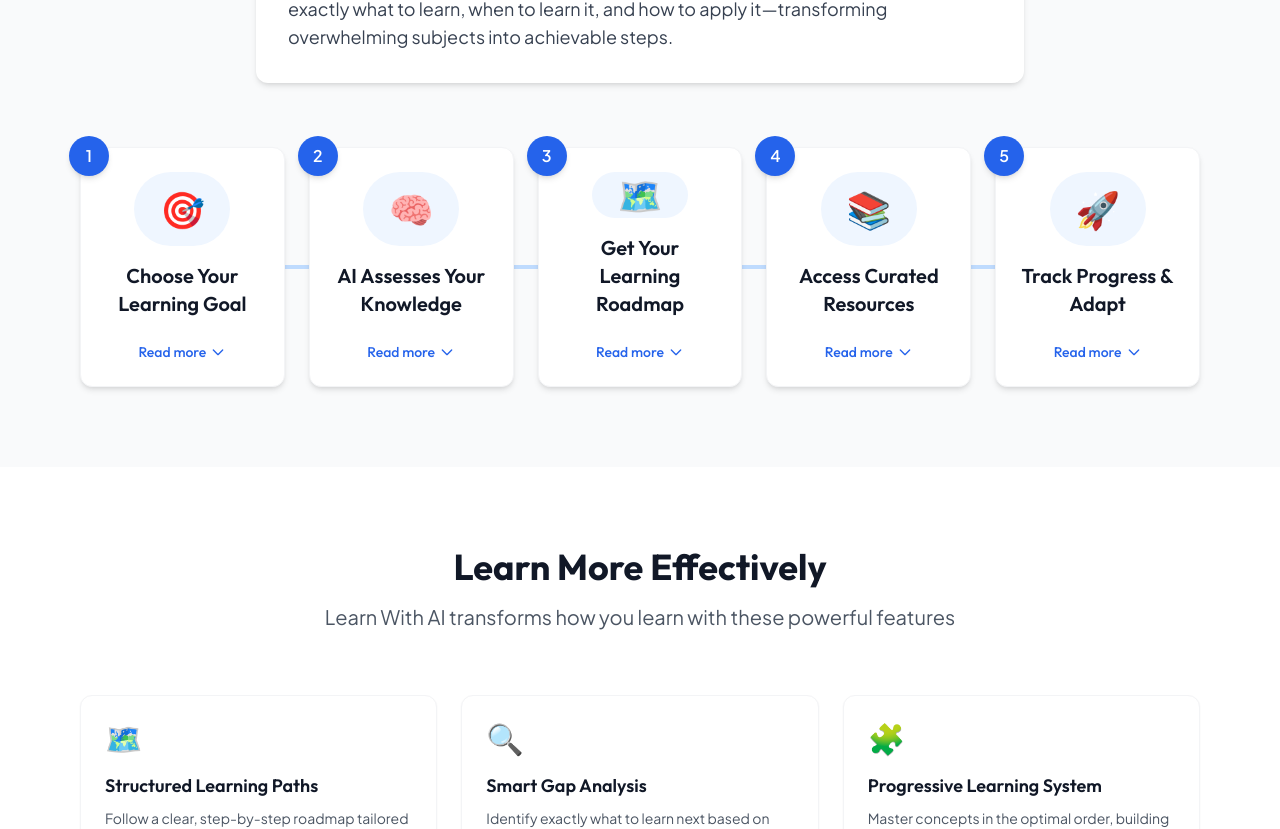
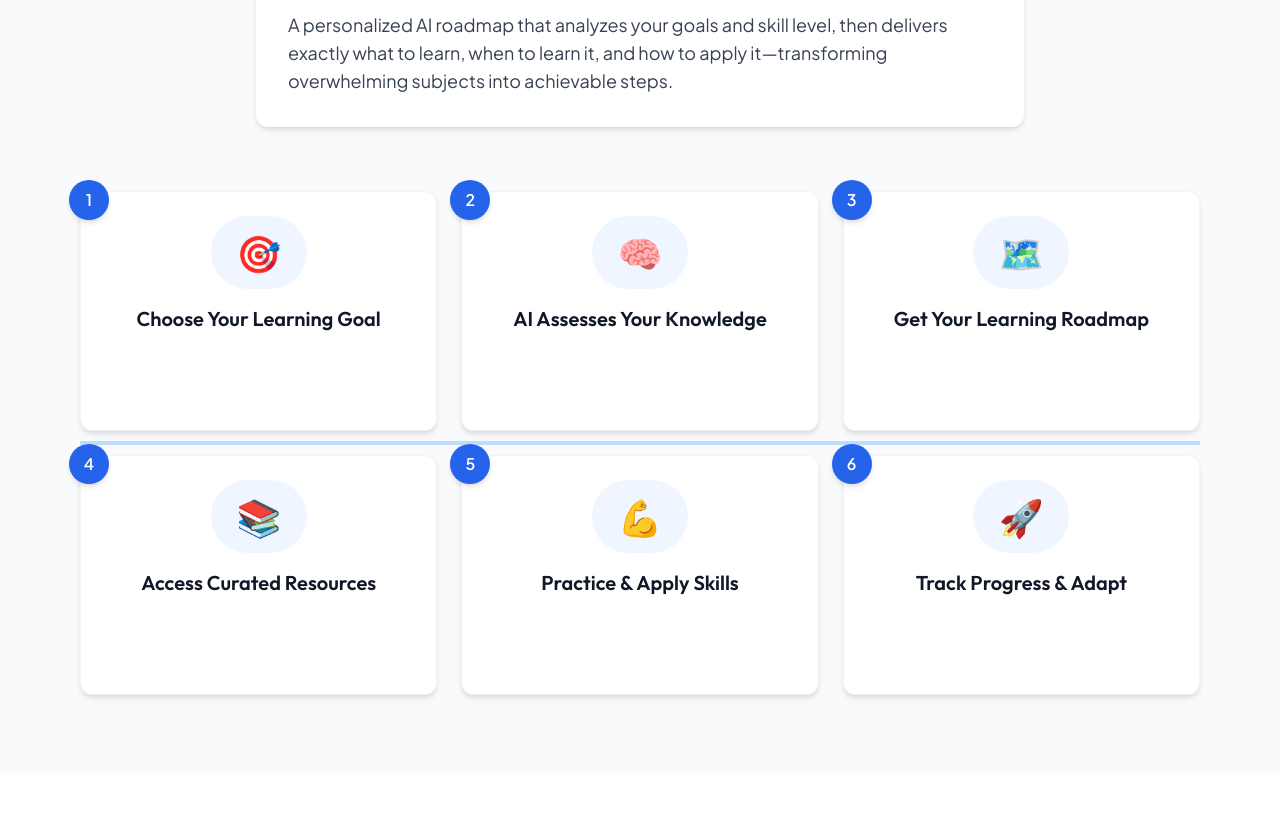
Before and after one commit to dannykonov/skilltrack, a Next.js app: page / in a window 1280 px wide. Shown: the part 1536-2365 px from the top of the page. Built offline with nearby package versions, Linux system fonts and the light colour scheme; no server answers.

Commit message:
Update HowItWorks to display 6 steps and fix the layout

```diff
--- a/src/components/HowItWorks.tsx
+++ b/src/components/HowItWorks.tsx
@@ -30,6 +30,12 @@ export default function HowItWorks() {
     },
     {
       number: 5,
+      title: "Practice & Apply Skills",
+      description: "Reinforce your learning through guided practice exercises and real-world applications.",
+      icon: "💪"
+    },
+    {
+      number: 6,
       title: "Track Progress & Adapt",
       description: "Monitor your advancement while the AI adjusts your path based on your performance.",
       icon: "🚀"
@@ -54,6 +60,7 @@ export default function HowItWorks() {
       <div className="container mx-auto px-4 max-w-6xl">
         <div className="text-center mb-16">
           <h2 className="text-3xl md:text-4xl font-bold text-gray-900">AI-Powered Learning <span className="text-blue-600">That Works</span></h2>
+          <p className="mt-4 text-xl text-gray-600">Your path from confusion to mastery in 6 simple steps</p>
         </div>
 
         {/* Problem statement */}
@@ -73,8 +80,8 @@ export default function HowItWorks() {
           {/* Connection line - now responsive with multiple breakpoints */}
           <div className="hidden lg:block absolute top-1/2 left-0 right-0 h-1 bg-blue-200 -translate-y-1/2 z-0"></div>
 
-          {/* Updated grid for better responsiveness */}
-          <div className="grid grid-cols-1 sm:grid-cols-2 lg:grid-cols-3 xl:grid-cols-5 gap-6 relative z-10">
+          {/* Updated grid for better responsiveness - adjusted for 6 items */}
+          <div className="grid grid-cols-1 sm:grid-cols-2 lg:grid-cols-3 gap-6 relative z-10">
             {steps.map((step) => (
               <div
                 key={step.number}
@@ -99,10 +106,10 @@ export default function HowItWorks() {
                 {/* Larger title text */}
                 <h3 className="text-xl font-semibold text-gray-900 mb-3 text-center">{step.title}</h3>
 
-                {/* Description with transition */}
-                <div className="flex-grow">
-                  <div className={`overflow-hidden transition-all duration-300 ease-in-out ${expandedStep === step.number ? 'max-h-32 opacity-100' : 'max-h-0 opacity-0'}`}>
-                    <p className="text-gray-600 text-center text-base pt-2">
+                {/* Description container with fixed height */}
+                <div className="description-container h-[80px] relative overflow-hidden flex-grow">
+                  <div className={`transition-all duration-300 ease-in-out ${expandedStep === step.number ? 'opacity-100' : 'opacity-0'}`}>
+                    <p className="text-gray-600 text-center text-base">
                       {step.description}
                     </p>
                   </div>
```
